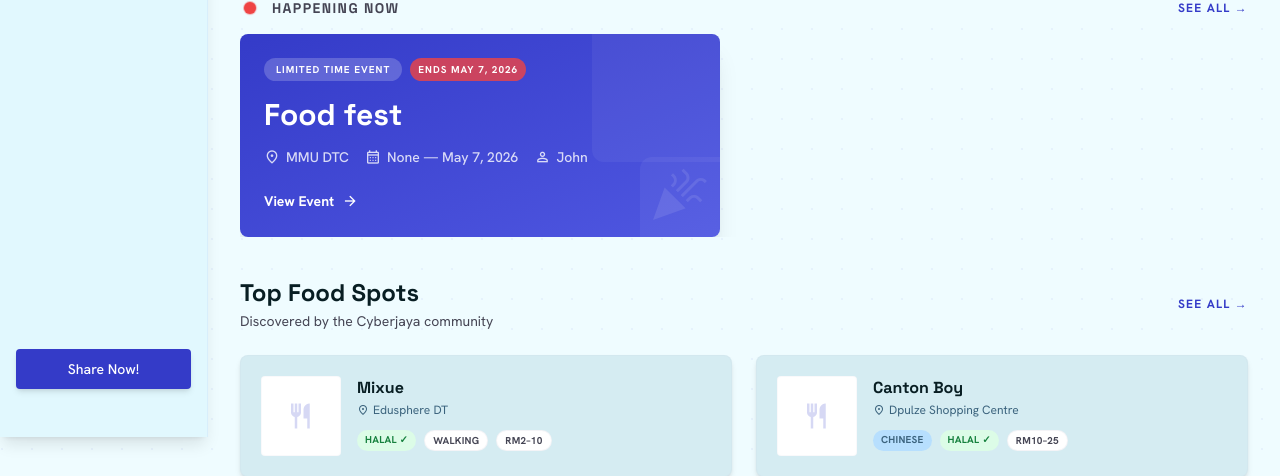
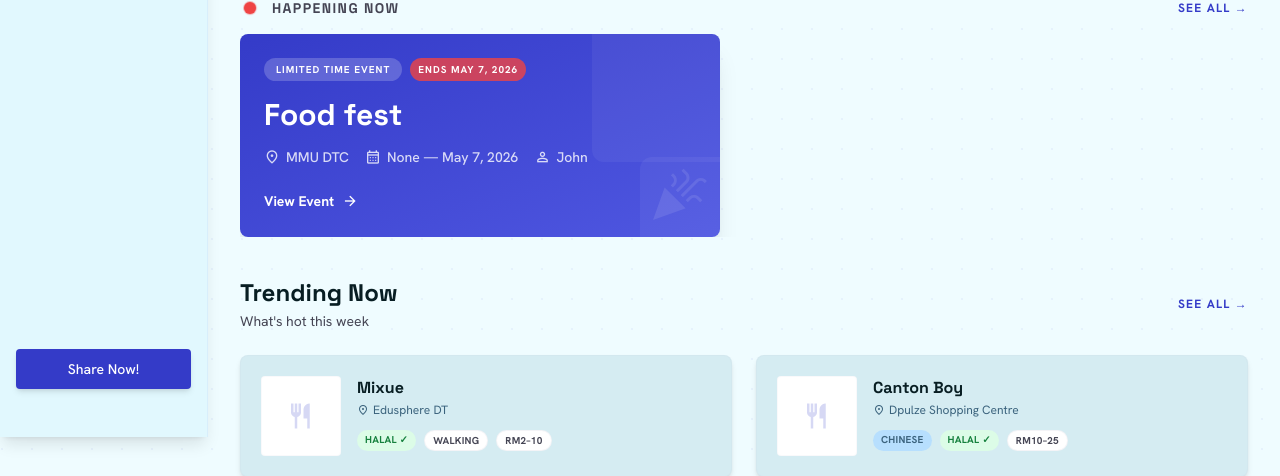
Before and after one commit to elx29/2610_CyberFoodHunt_G024, a Django app: page /home/ in a window 1280 px wide. Shown: the part 363-839 px from the top of the page. Run offline with Django 5.2, Linux system fonts and the light colour scheme; data comes from the database, SQL or seed files in the repository; some libraries are stand-ins or nearby versions.

Commit message:
feat:very small change in main.html

```diff
--- a/my_django_project/foodhunt/templates/foodhunt/main.html
+++ b/my_django_project/foodhunt/templates/foodhunt/main.html
@@ -170,8 +170,8 @@
     <section>
         <div class="flex items-center justify-between mb-6">
             <div>
-                <h2 class="font-headline font-black text-2xl text-on-surface">Top Food Spots</h2>
-                <p class="text-sm text-on-surface-variant mt-0.5">Discovered by the Cyberjaya community</p>
+                <h2 class="font-headline font-bold text-2xl text-on-surface">Trending Now</h2>
+                <p class="text-sm text-on-surface-variant mt-0.5">What's hot this week</p>
             </div>
             <a href="{% url 'search' %}" class="text-xs font-bold text-primary hover:underline uppercase tracking-widest">See All →</a>
         </div>
```
